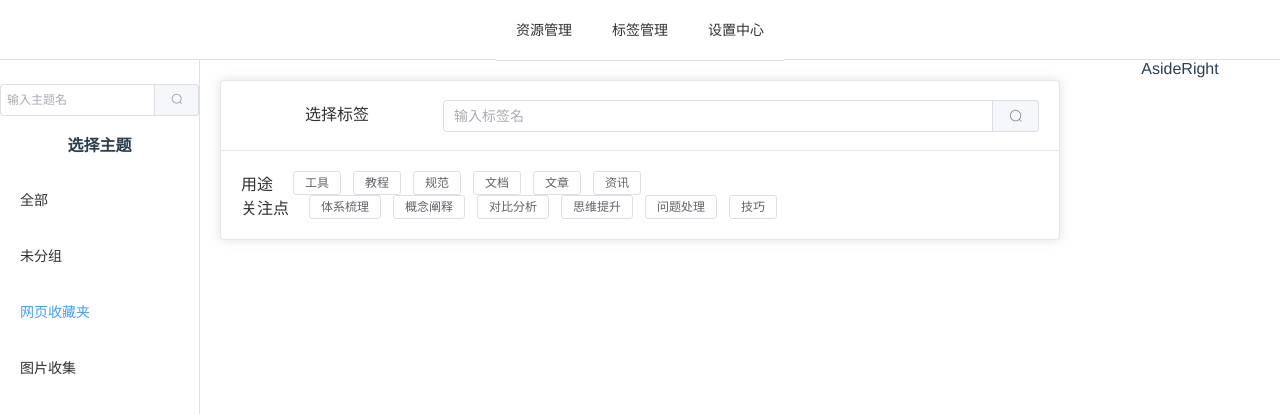
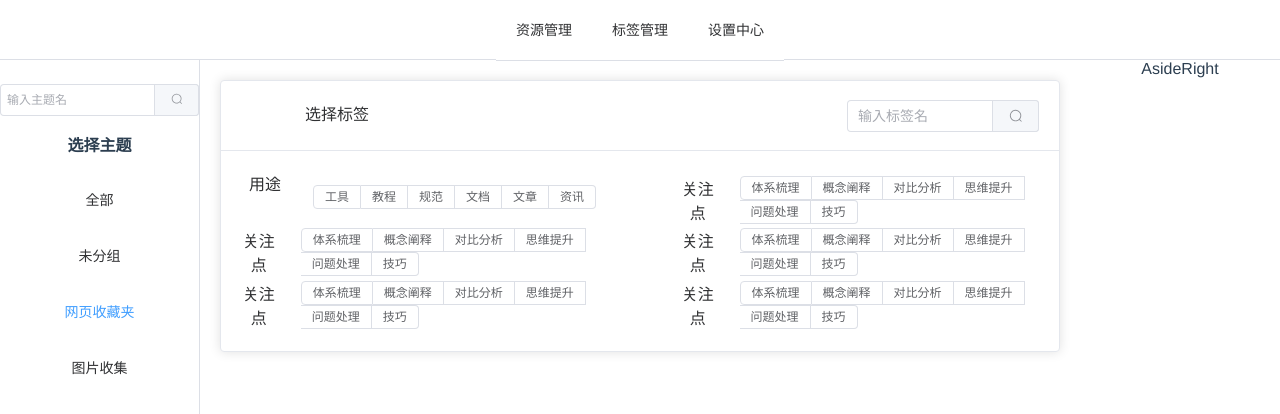
Before and after one commit to CJc-3103/resource-manager, a Vue app: page /#/resources in a window 1280 px wide. Shown: the top 414 px of the page. Built offline with nearby package versions, Linux system fonts and the light colour scheme.

Commit message:
bind model with view by reactive()

```diff
--- a/src/assets/styles/layout/resources.scss
+++ b/src/assets/styles/layout/resources.scss
@@ -1,10 +1,12 @@
 @use './index.scss' as *;
 
-.el-main {
 .topic-menu {
   .topic-item {
     .topic-txt {
-        max-width: 150px;
+      width: calc(
+        var(--el-aside-width) - var(--el-menu-level-padding) * 2 -
+          var(--el-border-width)
+      );
       text-overflow: ellipsis;
       overflow: hidden;
     }
@@ -15,19 +17,34 @@
   .tag-selector_header {
     line-height: var(--el-component-size);
   }
+
+  .tag-tree-container {
+    max-height: 10em;
+    overflow-y: auto;
     .tag-tree-group {
-      .tag-tree {
       display: flex;
       flex-direction: row;
-        justify-content: start;
+      justify-content: space-between;
+      flex-wrap: wrap;
+
+      .tag-tree {
+        &:nth-child(n + 2) {
+          margin-top: 0.3em;
+        }
+        display: flex;
+        flex-direction: row;
+        justify-content: flex-start;
+        width: 45%;
         .tag-tree_title {
+          width: 3em;
           font-weight: 400;
-          padding-right: 20px;
+          padding-right: 1.5em;
         }
         .tag-tree_children {
           display: flex;
           flex-direction: row;
-          justify-content: space-between;
+          justify-content: flex-start;
+          flex-wrap: wrap;
         }
       }
     }
--- a/src/views/resources/TagSelector.vue
+++ b/src/views/resources/TagSelector.vue
@@ -1,11 +1,11 @@
 <template>
   <el-card class="tag-selector">
     <template #header>
-      <el-row class="tag-selector_header" :gutter="10">
+      <el-row class="tag-selector_header" :gutter="10" justify="space-between">
         <el-col :xs="24" :sm="12" :md="6" :lg="6" class="tag-selector_title"
           >选择标签</el-col
         >
-        <el-col :xs="24" :sm="12" :md="18" :lg="18" class="tag-selector_action">
+        <el-col :xs="24" :sm="12" :md="6" :lg="6" class="tag-selector_action">
           <el-input placeholder="输入标签名" v-model="tagKeywords">
             <template #append>
               <el-button :icon="Search" @click="searchTags(tagKeywords)" />
@@ -15,17 +15,23 @@
       </el-row>
     </template>
 
-    <div class="tag-tree-group">
-      <div class="tag-tree" v-for="({ title, children }, i) in tags" :key="i">
-        <div class="tag-tree_title">{{ title }}</div>
-        <div class="tag-tree_children">
-          <el-button
-            size="small"
-            class="tag-tree_child"
-            v-for="({ title }, i) in children"
-            :key="i"
-            >{{ title }}</el-button
+    <div class="tag-tree-container">
+      <div class="tag-tree-group">
+        <div class="tag-tree" v-for="({ title, children }, i) in tags" :key="i">
+          <div class="tag-tree_title">{{ title }}</div>
+          <el-radio-group
+            v-model="selectedTags[i]"
+            class="tag-tree_children"
+            @change="handleTagSelect"
           >
+            <el-radio-button
+              :label="title"
+              size="small"
+              class="tag-tree_child"
+              v-for="({ title }, j) in children"
+              :key="j"
+            />
+          </el-radio-group>
         </div>
       </div>
     </div>
@@ -34,7 +40,7 @@
 
 <script setup>
 //#region 依赖
-import { ref, computed, onMounted } from 'vue';
+import { ref, reactive, computed, onMounted } from 'vue';
 import { useStore } from 'vuex';
 import { Search } from '@element-plus/icons-vue';
 import { dynGridLayout } from '@/components/dyn-el';
@@ -90,7 +96,180 @@ const tags = [
       },
     ],
   },
+  {
+    title: '关注点',
+    children: [
+      {
+        title: '体系梳理',
+      },
+      {
+        title: '概念阐释',
+      },
+      {
+        title: '对比分析',
+      },
+      {
+        title: '思维提升',
+      },
+      {
+        title: '问题处理',
+      },
+      {
+        title: '技巧',
+      },
+    ],
+  },
+  {
+    title: '关注点',
+    children: [
+      {
+        title: '体系梳理',
+      },
+      {
+        title: '概念阐释',
+      },
+      {
+        title: '对比分析',
+      },
+      {
+        title: '思维提升',
+      },
+      {
+        title: '问题处理',
+      },
+      {
+        title: '技巧',
+      },
+    ],
+  },
+  {
+    title: '关注点',
+    children: [
+      {
+        title: '体系梳理',
+      },
+      {
+        title: '概念阐释',
+      },
+      {
+        title: '对比分析',
+      },
+      {
+        title: '思维提升',
+      },
+      {
+        title: '问题处理',
+      },
+      {
+        title: '技巧',
+      },
+    ],
+  },
+  {
+    title: '关注点',
+    children: [
+      {
+        title: '体系梳理',
+      },
+      {
+        title: '概念阐释',
+      },
+      {
+        title: '对比分析',
+      },
+      {
+        title: '思维提升',
+      },
+      {
+        title: '问题处理',
+      },
+      {
+        title: '技巧',
+      },
+    ],
+  },
+  {
+    title: '关注点',
+    children: [
+      {
+        title: '体系梳理',
+      },
+      {
+        title: '概念阐释',
+      },
+      {
+        title: '对比分析',
+      },
+      {
+        title: '思维提升',
+      },
+      {
+        title: '问题处理',
+      },
+      {
+        title: '技巧',
+      },
+    ],
+  },
+  {
+    title: '关注点',
+    children: [
+      {
+        title: '体系梳理',
+      },
+      {
+        title: '概念阐释',
+      },
+      {
+        title: '对比分析',
+      },
+      {
+        title: '思维提升',
+      },
+      {
+        title: '问题处理',
+      },
+      {
+        title: '技巧',
+      },
+    ],
+  },
+  {
+    title: '关注点',
+    children: [
+      {
+        title: '体系梳理',
+      },
+      {
+        title: '概念阐释',
+      },
+      {
+        title: '对比分析',
+      },
+      {
+        title: '思维提升',
+      },
+      {
+        title: '问题处理',
+      },
+      {
+        title: '技巧',
+      },
+    ],
+  },
 ];
+
+// const selectedTags = new Array(tags.length).fill(ref(''));
+// const selectedTags = ref(new Array(tags.length).fill(''));
+const selectedTags = reactive(new Array(tags.length).fill(''));
+const initSelectedTags = () => {
+  for (let i = 0; i < tags.length; i++) {
+    // selectedTags[i].value = tags[i].title;
+    // selectedTags.value[i] = tags[i].title;
+    selectedTags[i] = tags[i].title;
+  }
+};
+console.log('selectedTags', selectedTags);
 
 // const layouts = ref([]);
 // layouts = tags.map((rootTag)=> {
@@ -126,6 +305,8 @@ function initTag(currentTags) {
 }
 initTag(currentTags.value);
 
+function handleTagSelect(tagTitle) {}
+
 function selectTag(tag) {
   updateCurrentTags(tag);
 }
@@ -133,7 +314,7 @@ function selectTag(tag) {
 
 //#region 声明周期
 onMounted(() => {
-  //   searchTags(); // 初始化主题列表
+  initSelectedTags();
 });
 
 //#endregion
```
Lines whose indentation alone changed are shown as unchanged.
